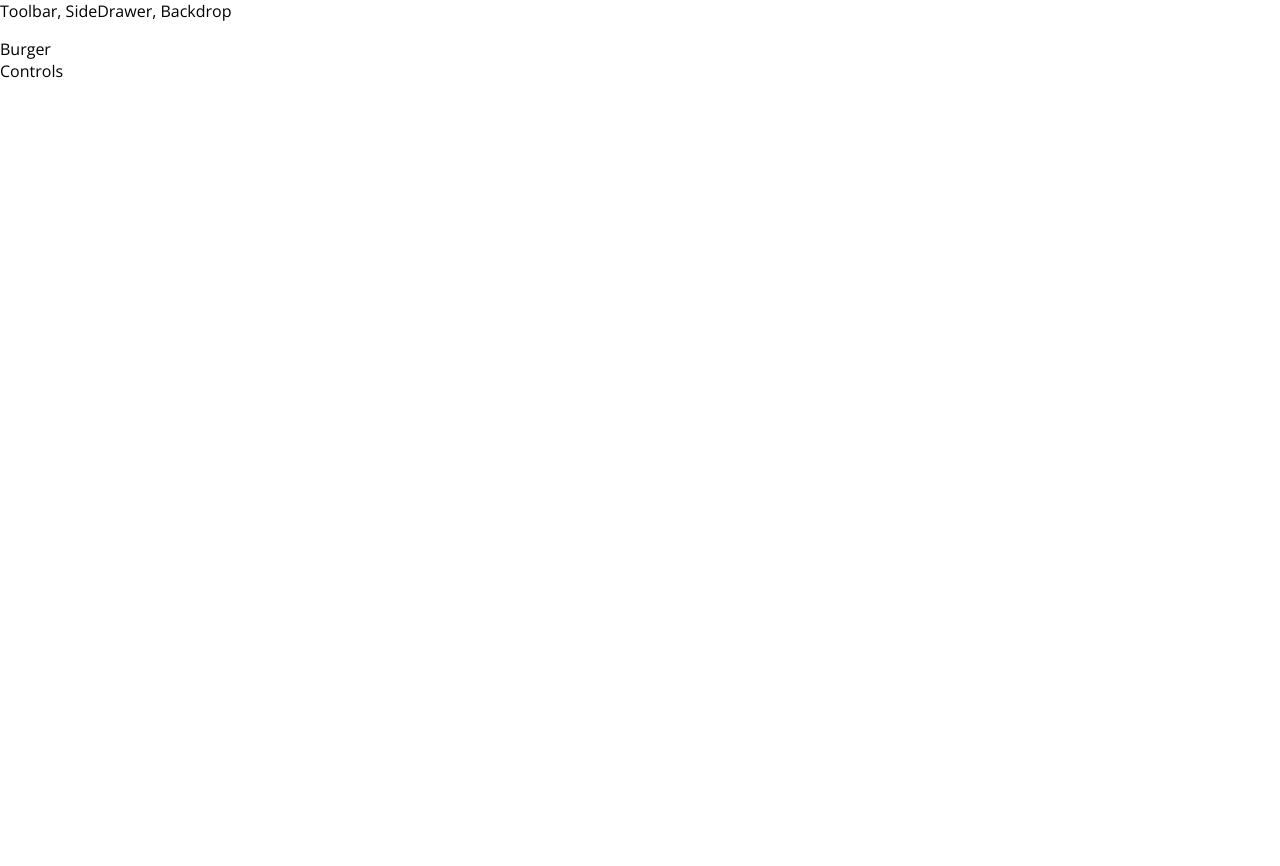
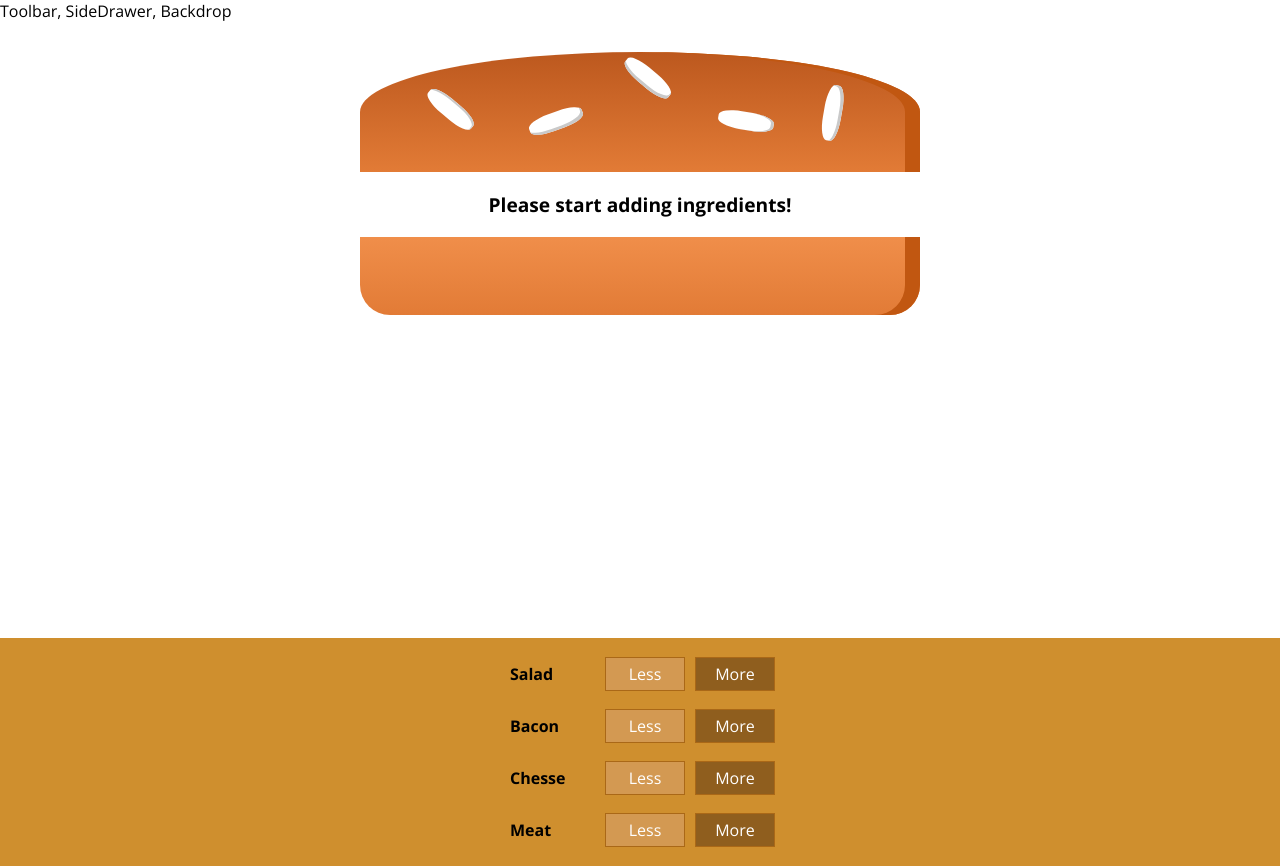
Before and after one commit to AleksandrDorofeev/BurgerBuilder, a React app: page / in a window 1280 px wide. Before the commit the page ends 800 px from the top, so only its background shows below. Built offline with nearby package versions, Linux system fonts and the light colour scheme.

Commit message:
nearHalf

```diff
--- a/package.json
+++ b/package.json
@@ -90,5 +90,8 @@
   },
   "eslintConfig": {
     "extends": "react-app"
+  },
+  "devDependencies": {
+    "prop-types": "^15.6.1"
   }
 }
--- /dev/null
+++ b/src/components/Burger/BuildControls/BuildControl/BuildControl.css
@@ -0,0 +1,56 @@
+.BuildControl {
+  display: flex;
+  justify-content: space-between;
+  align-items: center;
+  margin: 5px 0;
+}
+
+.BuildControl button {
+  display: block;
+  font: inherit;
+  padding: 5px;
+  margin: 0 5px;
+  width: 80px;
+  border: 1px solid #AA6817;
+  cursor: pointer;
+  outline: none;
+}
+
+.BuildControl button:disabled {
+  background-color: #AC9980;
+  border: 1px solid #7E7365;
+  color: #ccc;
+  cursor: default;
+}
+
+.BuildControl button:hover:disabled {
+  background-color: #AC9980;
+  color: #ccc;
+  cursor: not-allowed;
+}
+
+.Label {
+  padding: 10px;
+  font-weight: bold;
+  width: 80px;
+}
+
+.BuildControl .Less {
+  background-color: #D39952;
+  color: white;
+}
+
+.BuildControl .More {
+  background-color: #8F5E1E;
+  color: white;
+}
+
+.BuildControl .Less:hover, .BuildControl .Less:active {
+  background-color: #DAA972;
+  color: white;
+}
+
+.BuildControl .More:hover,.BuildControl .More:active {
+  background-color: #99703F;
+  color: white;
+}
--- /dev/null
+++ b/src/components/Burger/BuildControls/BuildControl/BuildControl.js
@@ -0,0 +1,13 @@
+import React from 'react';
+
+import classes from './BuildControl.css';
+
+const buildControl = (props) => (
+  <div className={classes.BuildControl}>
+    <div className={classes.Label}>{props.label}</div>
+    <button className={classes.Less}>Less</button>
+    <button className={classes.More}>More</button>
+  </div>
+)
+
+export default buildControl;
--- /dev/null
+++ b/src/components/Burger/BuildControls/BuildControls.css
@@ -0,0 +1,10 @@
+.BuildControls {
+  width: 100%;
+  background-color: #CF8F2E;
+  display: flex;
+  flex-flow: column;
+  align-items: center;
+  box-shadow: 0 2px 1px #ccc;
+  margin: auto;
+  padding: 10px 0;
+}
--- /dev/null
+++ b/src/components/Burger/BuildControls/BuildControls.js
@@ -0,0 +1,21 @@
+import React from 'react';
+
+import classes from './BuildControls.css';
+import BuildControl from './BuildControl/BuildControl';
+
+const controls = [
+  { label: 'Salad', type: 'salad' },
+  { label: 'Bacon', type: 'bacon' },
+  { label: 'Chesse', type: 'cheese' },
+  { label: 'Meat', type: 'meat' }
+]
+
+const buildControls = (props) => (
+  <div className={classes.BuildControls}>
+    {controls.map(cntrl => (
+      <BuildControl key={cntrl.label} label={cntrl.label}/>
+    ))}
+  </div>
+)
+
+export default buildControls;
--- /dev/null
+++ b/src/components/Burger/Burger.css
@@ -0,0 +1,30 @@
+.Burger {
+  width: 100%;
+  margin: auto;
+  height: 250px;
+  overflow: scroll;
+  text-align: center;
+  font-weight: bold;
+  font-size: 1.2rem;
+}
+
+@media (min-width: 500px) and (min-height: 400px) {
+  .Burger {
+    width: 350px;
+    height: 300px;
+  }
+}
+
+@media (min-width: 500px) and (min-height: 401px) {
+  .Burger {
+    width: 450px;
+    height: 400px;
+  }
+}
+
+@media (min-width: 1000px) and (min-height: 700px) {
+  .Burger {
+    width: 700px;
+    height: 600px;
+  }
+}
--- a/src/components/Burger/Burger.js
+++ b/src/components/Burger/Burger.js
@@ -0,0 +1,33 @@
+import React from 'react';
+
+import classes from './Burger.css';
+import BurgerIngredient from './BurgerIngredient/BurgerIngredient';
+
+const burger = (props) => {
+
+  let transformIngredients = Object.keys(props.ingredients) //["salad", "meat", "beacon"]
+    .map(igKey => { //igKey = "salad"
+      return [...Array(props.ingredients[igKey])].map((_, i) => { //0
+        return <BurgerIngredient key={igKey + i} type ={igKey} />
+      });
+    })
+    .reduce((arr, el) => {   //прогоняем каждый элемент
+      console.log(arr);
+      console.log(el);
+      return arr.concat(el)  //берём пустой массив и добовляем получанные элементы
+    }, []);
+
+  if(transformIngredients.length === 0) {
+    transformIngredients = <p>Please start adding ingredients!</p>
+  }
+console.log(transformIngredients);
+  return(
+    <div className={classes.Burger}>
+      <BurgerIngredient type="bread-top" />
+      {transformIngredients}
+      <BurgerIngredient type="bread-bottom" />
+    </div>
+  );
+};
+
+export default burger;
--- a/src/components/Burger/BurgerIngredient/BurgerIngredient.js
+++ b/src/components/Burger/BurgerIngredient/BurgerIngredient.js
@@ -1,13 +1,46 @@
-import React from 'react';
-import classes from './BurgerIngregient.css';
+import React, { Component } from 'react';
+import PropTypes from 'prop-types';
 
-const BurgerIngregient = (props) => {
+import classes from './BurgerIngredient.css';
+import BurgerBuilder from '../../../containers/BurgerBuilder/BurgerBuilder';
+
+class BurgerIngredient extends Component {
+  render() {
     let ingredient = null;
 
-    switch(props.type) {
-        case('bread-bottom'):
-        ingredient = <div className={classes.Breadbottom}></div>
+    switch(this.props.type) {
+      case('bread-bottom'):
+        ingredient = <div className={classes.BreadBottom}></div>
+        break;
+      case('bread-top'):
+        ingredient = (
+          <div className={classes.BreadTop}>
+            <div className={classes.Seeds1}></div>
+            <div className={classes.Seeds2}></div>
+          </div>
+        );
+        break;
+      case('meat'):
+        ingredient = <div className={classes.Meat}></div>
+        break;
+      case('cheese'):
+        ingredient = <div className={classes.Cheese}></div>
+        break;
+      case('salad'):
+        ingredient = <div className={classes.Salad}></div>
+        break;
+      case('bacon'):
+        ingredient = <div className={classes.Bacon}></div>
+        break;
+      default:
+      ingredient = null;
     }
+    return ingredient;
+  }
 }
 
-export default BurgerIngregient;
+BurgerIngredient.propTypes = {
+  type: PropTypes.string.isRequired
+}
+
+export default BurgerIngredient;
--- a/src/containers/BurgerBuilder/BurgerBuilder.js
+++ b/src/containers/BurgerBuilder/BurgerBuilder.js
@@ -1,13 +1,38 @@
 import React, { Component } from 'react';
 
-import Aux from '../../hoc/Fragment'
+import Aux from '../../hoc/Fragment';
+import Burger from '../../components/Burger/Burger';
+import BuildControls from '../../components/Burger/BuildControls/BuildControls';
 
 class BurgerBuilder extends Component {
+state = {
+  ingredients: {
+    salad: 0,
+    bacon: 0,
+    meat: 0
+  },
+  totalPrice: 4
+}
+
+addIngredientHandler = (type) => {
+  const oldCount = this.tate.ingredients[type];
+  const updatedCount = oldCount + 1;
+  const updatedIngredients = {
+    ...this.state.ingredients
+  };
+  updatedIngredients[type] = updatedCount;
+
+}
+
+removeIngredientHandler = (type) => {
+
+}
+
   render() {
     return (
       <Aux>
-        <div>Burger</div>
-        <div>Controls</div>
+        <Burger ingredients={this.state.ingredients}/>
+        <BuildControls />
       </Aux>
     )
   }
```
